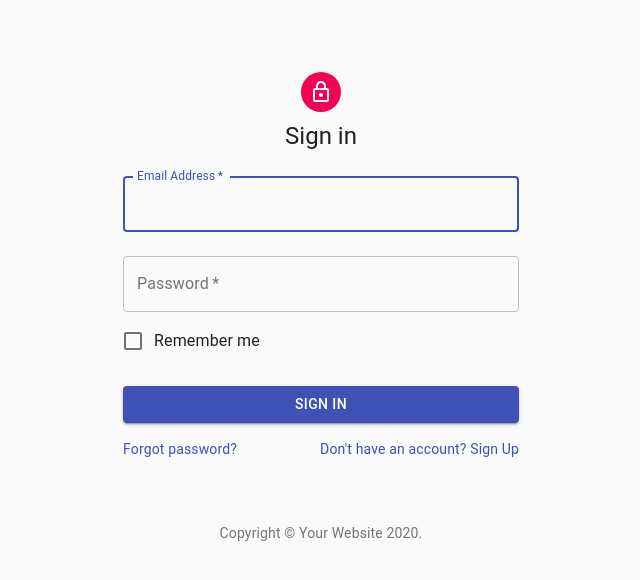
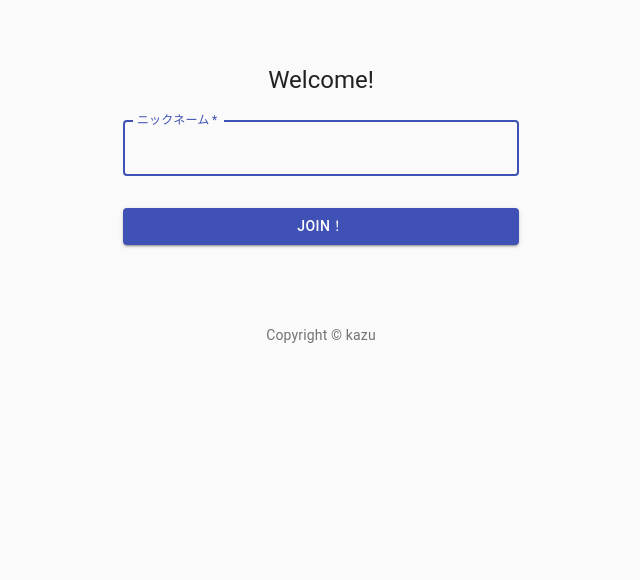
Before and after one commit to kazu-S-1110/chat-bot-kazu, a React (Create React App) app: page / in a window 1280 px wide. Shown: the top 580 px of the page, without its empty margins (319-959 px from the left). Built offline with nearby package versions, Linux system fonts and the light colour scheme.

Commit message:
サインインページを改良

```diff
--- a/src/components/Signin.js
+++ b/src/components/Signin.js
@@ -1,14 +1,9 @@
 import React from 'react'
-import Avatar from '@material-ui/core/Avatar'
 import Button from '@material-ui/core/Button'
 import CssBaseline from '@material-ui/core/CssBaseline'
 import TextField from '@material-ui/core/TextField'
-import FormControlLabel from '@material-ui/core/FormControlLabel'
-import Checkbox from '@material-ui/core/Checkbox'
 import Link from '@material-ui/core/Link'
-import Grid from '@material-ui/core/Grid'
 import Box from '@material-ui/core/Box'
-import LockOutlinedIcon from '@material-ui/icons/LockOutlined'
 import Typography from '@material-ui/core/Typography'
 import { makeStyles } from '@material-ui/core/styles'
 import Container from '@material-ui/core/Container'
@@ -17,11 +12,12 @@
   return (
     <Typography variant="body2" color="textSecondary" align="center">
       {'Copyright © '}
-      <Link color="inherit" href="https://material-ui.com/">
-        Your Website
+      <Link color="inherit" href="#"
+        target="_blank"
+        rel="noopener"　// 脆弱性に対する処置
+      >
+        kazu
       </Link>{' '}
-      {new Date().getFullYear()}
-      {'.'}
     </Typography>
   )
 }
@@ -53,11 +49,8 @@
     <Container component="main" maxWidth="xs">
       <CssBaseline />
       <div className={classes.paper}>
-        <Avatar className={classes.avatar}>
-          <LockOutlinedIcon />
-        </Avatar>
         <Typography component="h1" variant="h5">
-          Sign in
+          Welcome!
         </Typography>
         <form className={classes.form} noValidate>
           <TextField
@@ -65,26 +58,10 @@
             margin="normal"
             required
             fullWidth
-            id="email"
-            label="Email Address"
-            name="email"
-            autoComplete="email"
+            id="name"
+            label="ニックネーム"
+            name="name"
             autoFocus
-          />
-          <TextField
-            variant="outlined"
-            margin="normal"
-            required
-            fullWidth
-            name="password"
-            label="Password"
-            type="password"
-            id="password"
-            autoComplete="current-password"
-          />
-          <FormControlLabel
-            control={<Checkbox value="remember" color="primary" />}
-            label="Remember me"
           />
           <Button
             type="submit"
@@ -93,20 +70,8 @@
             color="primary"
             className={classes.submit}
           >
-            Sign In
+            Join！
           </Button>
-          <Grid container>
-            <Grid item xs>
-              <Link href="#" variant="body2">
-                Forgot password?
-              </Link>
-            </Grid>
-            <Grid item>
-              <Link href="#" variant="body2">
-                {"Don't have an account? Sign Up"}
-              </Link>
-            </Grid>
-          </Grid>
         </form>
       </div>
       <Box mt={8}>
```
